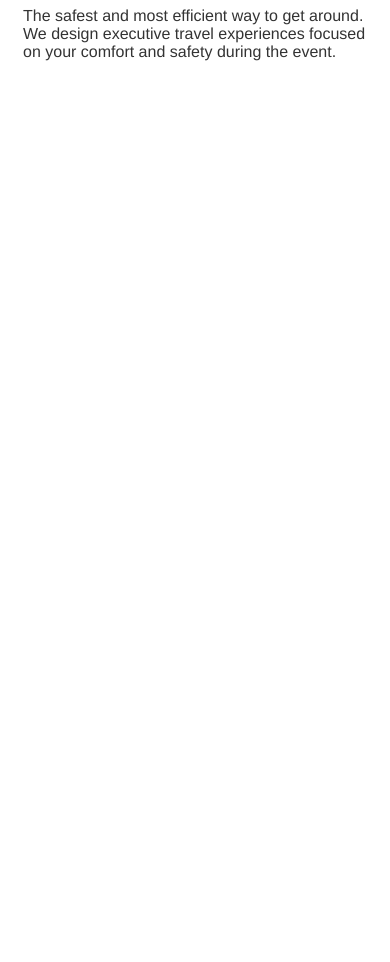
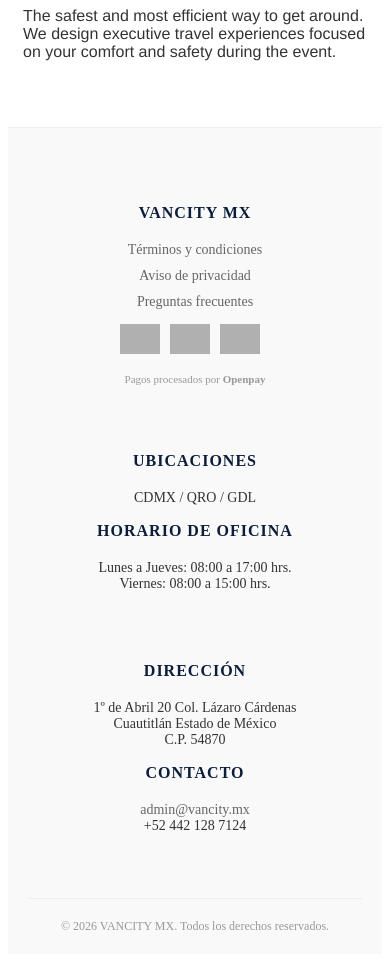
Before and after one commit to Renylop15/liverpool-transfer, an Angular app: page / in a window 390 px wide. Shown: the part 2100-3062 px from the top of the page. Before the commit the page ends 2235 px from the top, so only its background shows below. Built offline with nearby package versions, Linux system fonts and the light colour scheme; grey boxes are pictures that could not be loaded.

Commit message:
Se integro terminos y condiciones, aviso de privacidad, cookies, preguntas frecuentes, datos de contacto y datos fiscales

```diff
--- a/src/app/landing/landing.component.css
+++ b/src/app/landing/landing.component.css
@@ -306,3 +306,144 @@ html, body {
     padding: 20px 15px;
   }
 }
+.vancity-footer {
+  background-color: #f9f9f9; /* O #000 si prefieres el estilo oscuro */
+  color: #333;
+  padding: 60px 20px 20px;
+  border-top: 1px solid #eee;
+  font-size: 14px;
+}
+
+.footer-container {
+  max-width: 1100px;
+  margin: 0 auto;
+  display: grid;
+  grid-template-columns: repeat(auto-fit, minmax(250px, 1fr));
+  gap: 40px;
+}
+
+.footer-column h3 {
+  font-size: 16px;
+  margin-bottom: 20px;
+  color: #0b1d3a;
+  text-transform: uppercase;
+  letter-spacing: 1px;
+}
+
+.footer-column ul {
+  list-style: none;
+  padding: 0;
+}
+
+.footer-column ul li {
+  margin-bottom: 10px;
+}
+
+.footer-column a {
+  color: #666;
+  text-decoration: none;
+  cursor: pointer;
+  transition: color 0.3s;
+}
+
+.footer-column a:hover {
+  color: #0b1d3a;
+}
+
+.openpay-mention {
+  margin-top: 15px;
+  font-size: 11px;
+  color: #999;
+}
+
+.payment-methods img {
+  width: 40px;
+  margin-right: 10px;
+  opacity: 0.8;
+}
+
+.footer-bottom {
+  text-align: center;
+  margin-top: 50px;
+  padding-top: 20px;
+  border-top: 1px solid #eee;
+  color: #999;
+  font-size: 12px;
+}
+
+/* Responsivo para celulares */
+@media (max-width: 768px) {
+  .footer-container {
+    text-align: center;
+  }
+}
+/* Capa de fondo oscura */
+.modal-overlay {
+  position: fixed;
+  top: 0;
+  left: 0;
+  width: 100%;
+  height: 100%;
+  background: rgba(0, 0, 0, 0.85);
+  display: flex;
+  justify-content: center;
+  align-items: center;
+  z-index: 2000;
+  backdrop-filter: blur(5px);
+}
+
+/* Caja del Modal */
+.modal-content {
+  background: #fff;
+  width: 90%;
+  max-width: 600px;
+  max-height: 80vh;
+  border-radius: 12px;
+  overflow-y: auto;
+  position: relative;
+  box-shadow: 0 20px 50px rgba(0,0,0,0.5);
+}
+
+.modal-header {
+  padding: 20px;
+  border-bottom: 1px solid #eee;
+  display: flex;
+  justify-content: space-between;
+  align-items: center;
+}
+
+.modal-header h3 {
+  margin: 0;
+  color: #0b1d3a;
+  font-size: 18px;
+}
+
+.close-btn {
+  background: none;
+  border: none;
+  font-size: 28px;
+  cursor: pointer;
+  color: #999;
+}
+
+.modal-body {
+  padding: 30px;
+  line-height: 1.6;
+  color: #444;
+  font-size: 15px;
+}
+
+.modal-footer {
+  padding: 15px 20px;
+  border-top: 1px solid #eee;
+  text-align: right;
+}
+
+.btn-close-modal {
+  background: #0b1d3a;
+  color: #fff;
+  border: none;
+  padding: 10px 25px;
+  border-radius: 5px;
+  cursor: pointer;
+}
--- a/src/app/landing/landing.component.html
+++ b/src/app/landing/landing.component.html
@@ -71,3 +71,61 @@
   </section>
 
 </div>
+<footer class="vancity-footer">
+  <div class="footer-container">
+
+    <div class="footer-column">
+      <h3>VANCITY MX</h3>
+      <ul>
+        <li><a (click)="openModal('terminos')">Términos y condiciones</a></li>
+        <li><a (click)="openModal('privacidad')">Aviso de privacidad</a></li>
+        <li><a (click)="openModal('faq')">Preguntas frecuentes</a></li>
+      </ul>
+      <div class="payment-methods">
+        <img src="https://img.icons8.com/color/48/visa.png" alt="Visa">
+        <img src="https://img.icons8.com/color/48/mastercard.png" alt="Mastercard">
+        <img src="https://img.icons8.com/color/48/amex.png" alt="Amex">
+        <p class="openpay-mention">Pagos procesados por <strong>Openpay</strong></p>
+      </div>
+    </div>
+
+    <div class="footer-column">
+      <h3>Ubicaciones</h3>
+      <p>CDMX / QRO / GDL</p>
+
+      <h3>Horario de oficina</h3>
+      <p>Lunes a Jueves: 08:00 a 17:00 hrs.<br>
+         Viernes: 08:00 a 15:00 hrs.</p>
+    </div>
+
+    <div class="footer-column">
+      <h3>Dirección</h3>
+      <p>1º de Abril 20 Col. Lázaro Cárdenas<br>
+         Cuautitlán Estado de México<br>
+         C.P. 54870</p>
+
+      <h3>Contacto</h3>
+      <p>
+        <a href="mailto:admin@vancity.mx">admin@vancity.mx</a><br>
+        +52 442 128 7124
+      </p>
+    </div>
+
+  </div>
+  <div class="footer-bottom">
+    © 2026 VANCITY MX. Todos los derechos reservados.
+  </div>
+</footer>
+<div class="modal-overlay" *ngIf="modalAbierto" (click)="closeModal()">
+  <div class="modal-content" (click)="$event.stopPropagation()">
+    <div class="modal-header">
+      <h3>{{ tituloModal }}</h3>
+      <button class="close-btn" (click)="closeModal()">&times;</button>
+    </div>
+    <div class="modal-body" [innerHTML]="contenidoModal">
+    </div>
+    <div class="modal-footer">
+      <button class="btn-close-modal" (click)="closeModal()">Cerrar</button>
+    </div>
+  </div>
+</div>
--- a/src/app/landing/landing.component.ts
+++ b/src/app/landing/landing.component.ts
@@ -9,4 +9,78 @@ import { RouterModule } from '@angular/router'; // <--- IMPORTANTE
   templateUrl: './landing.component.html',
   styleUrl: './landing.component.css'
 })
-export class LandingComponent { }
+// En tu archivo landing.component.ts
+export class LandingComponent {
+  modalAbierto = false;
+  contenidoModal = '';
+  tituloModal = '';
+
+  openModal(tipo: string) {
+    if (tipo === 'privacidad') {
+      this.tituloModal = 'AVISO DE PRIVACIDAD';
+      this.contenidoModal = `
+        <hr style="border: 0; border-top: 1px solid #eee; margin: 20px 0;">
+        <p><strong>USO DE COOKIES:</strong></p>
+        <p>Le informamos que en nuestra página de internet utilizamos cookies y otras tecnologías a través de las cuales es posible monitorear su comportamiento como usuario de internet para brindarle un mejor servicio y experiencia al navegar en nuestra página.</p>
+        <p>Los datos personales que obtenemos de estas tecnologías de rastreo son: horario de navegación, tiempo de navegación en nuestra página de internet y secciones consultadas. Usted puede deshabilitar el uso de cookies a través de la configuración de su navegador.</p>
+        <p><strong>Vancity Executive Travel</strong> es responsable del tratamiento de sus datos personales. Su información será utilizada para proveer los servicios de transporte ejecutivo que ha solicitado, informarle sobre cambios en los mismos y evaluar la calidad del servicio que le brindamos.</p>
+        <p>Para las finalidades antes mencionadas, requerimos obtener los siguientes datos personales: Nombre, Apellidos, Correo electrónico y Teléfono.</p>
+        <p>Usted tiene derecho de acceder, rectificar y cancelar sus datos personales, así como de oponerse al tratamiento de los mismos o revocar el consentimiento que para tal fin nos haya otorgado (Derechos ARCO), a través de un correo electrónico a: <strong>admin@vancity.mx</strong></p>
+        <p>Cualquier modificación a este aviso de privacidad podrá consultarlo en nuestra página web o se le notificará vía correo electrónico.</p>
+      `;
+    }else if (tipo === 'terminos') {
+    this.tituloModal = 'TÉRMINOS Y CONDICIONES';
+    this.contenidoModal = `
+      <div style="font-size: 13px; color: #555;">
+        <p><strong>1. OBJETO:</strong> Vancity MX proporciona servicios de transporte ejecutivo para el 17th World Department Store Summit en la Ciudad de México.</p>
+
+        <p><strong>2. PASARELA DE PAGO:</strong> Se hace uso de <strong>Openpay</strong> como pasarela de pagos para el procesamiento de transacciones con tarjetas de crédito y débito.</p>
+
+        <p><strong>POLÍTICA DE CANCELACIÓN:</strong></p>
+      <ul>
+        <li>Las cancelaciones deben solicitarse por escrito al correo <strong>admin@vancity.mx</strong>.</li>
+        <li>Si la cancelación se realiza con <strong>más de 24 horas</strong> de anticipación, se reembolsará el 100% del pago.</li>
+        <li>Si la cancelación ocurre con <strong>menos de 24 horas</strong> de antelación al servicio, se aplicará un cargo del 100% (No reembolsable).</li>
+      </ul>
+
+      <p><strong>POLÍTICA DE REEMBOLSO:</strong></p>
+      <ul>
+        <li>Los reembolsos aprobados se procesarán en un plazo de 5 a 10 días hábiles a través del mismo método de pago original.</li>
+        <li><strong>Importante:</strong> Se hace uso de <strong>Openpay</strong> como pasarela de pagos, por lo que los tiempos finales de acreditación pueden variar según la institución bancaria.</li>
+      </ul>
+
+        <p><strong>4. RESPONSABILIDAD:</strong> Vancity se compromete a la puntualidad; sin embargo, no se hace responsable por retrasos derivados de tráfico inusual, accidentes viales o cierres de vialidades por parte de las autoridades.</p>
+
+        <p><strong>5. SEGURIDAD:</strong> Todas las unidades cuentan con seguro de viajero vigente y choferes certificados.</p>
+
+        <p><strong>6. CONTACTO:</strong> Para cualquier aclaración, favor de contactar a <strong>admin@vancity.mx</strong> o a los teléfonos indicados en este sitio.</p>
+      </div>
+    `;
+  }else if (tipo === 'faq') {
+  this.tituloModal = 'PREGUNTAS FRECUENTES';
+  this.contenidoModal = `
+    <div style="font-size: 13px; color: #555;">
+      <p><strong>¿Cómo localizo a mi chofer en el aeropuerto?</strong><br>
+      Su chofer lo esperará en la salida de pasajeros con un letrero digital o impreso con su nombre y el logo del Evento/Vancity. Le enviaremos los datos del chofer vía WhatsApp antes de su llegada.</p>
+
+      <p><strong>¿Qué pasa si mi vuelo se retrasa?</strong><br>
+      No se preocupe. Monitoreamos su vuelo en tiempo real. Su chofer ajustará la hora de llegada automáticamente sin costo adicional.</p>
+
+      <p><strong>¿Las unidades cuentan con seguro?</strong><br>
+      Sí, todas nuestras unidades cuentan con seguro de cobertura amplia y seguro de viajero para su total tranquilidad.</p>
+
+      <p><strong>¿Puedo solicitar factura?</strong><br>
+      Sí. Envía al correo admin@vancity.mx tu CSF (Constancia de Situación Fiscal) e indica el tipo de egreso. (Una vez compartidos los datos deberás recibir tu factura en los próximos 5 días hábiles después de tu viaje). </p>
+
+      <p><strong>¿Qué tipos de pago aceptan?</strong><br>
+      Aceptamos todas las tarjetas de crédito y débito (Visa, Mastercard, American Express) procesadas de forma segura por <strong>Openpay</strong>.</p>
+    </div>
+  `;
+}
+    this.modalAbierto = true;
+  }
+
+  closeModal() {
+    this.modalAbierto = false;
+  }
+}
```
